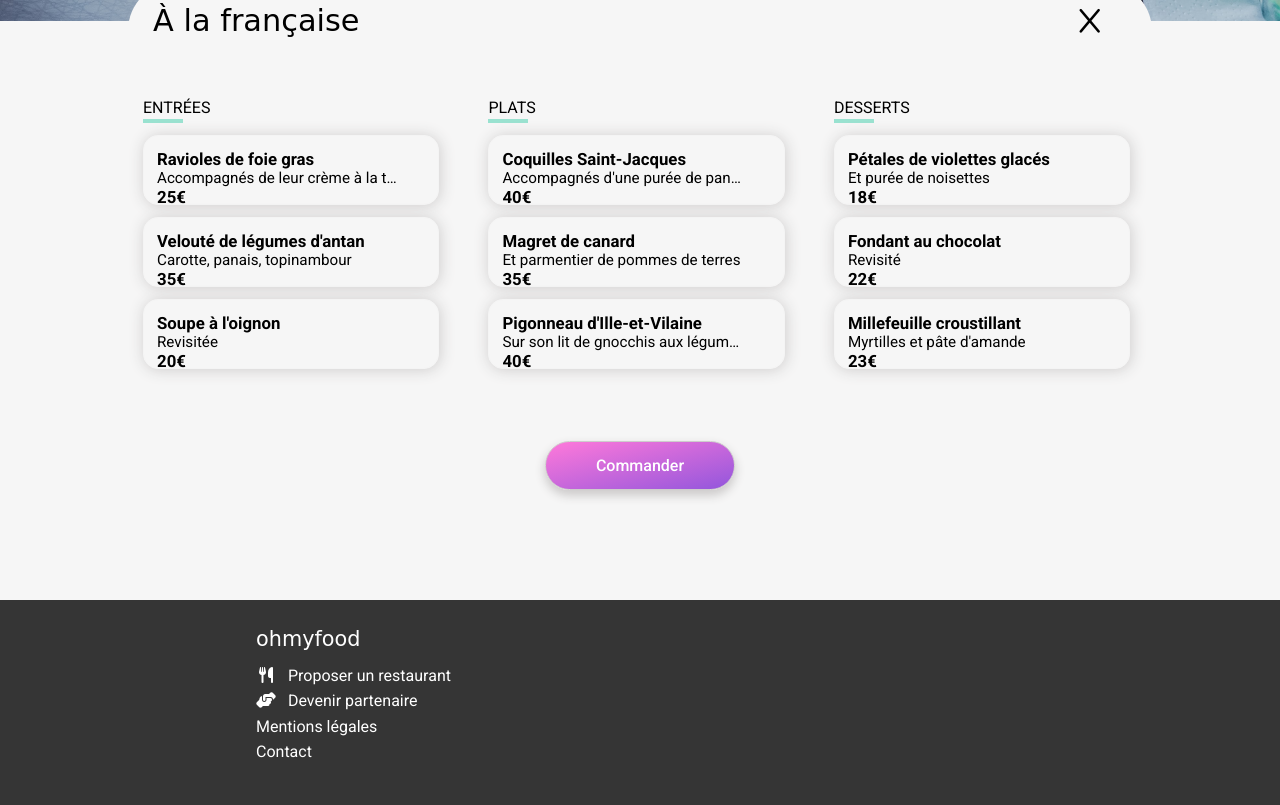
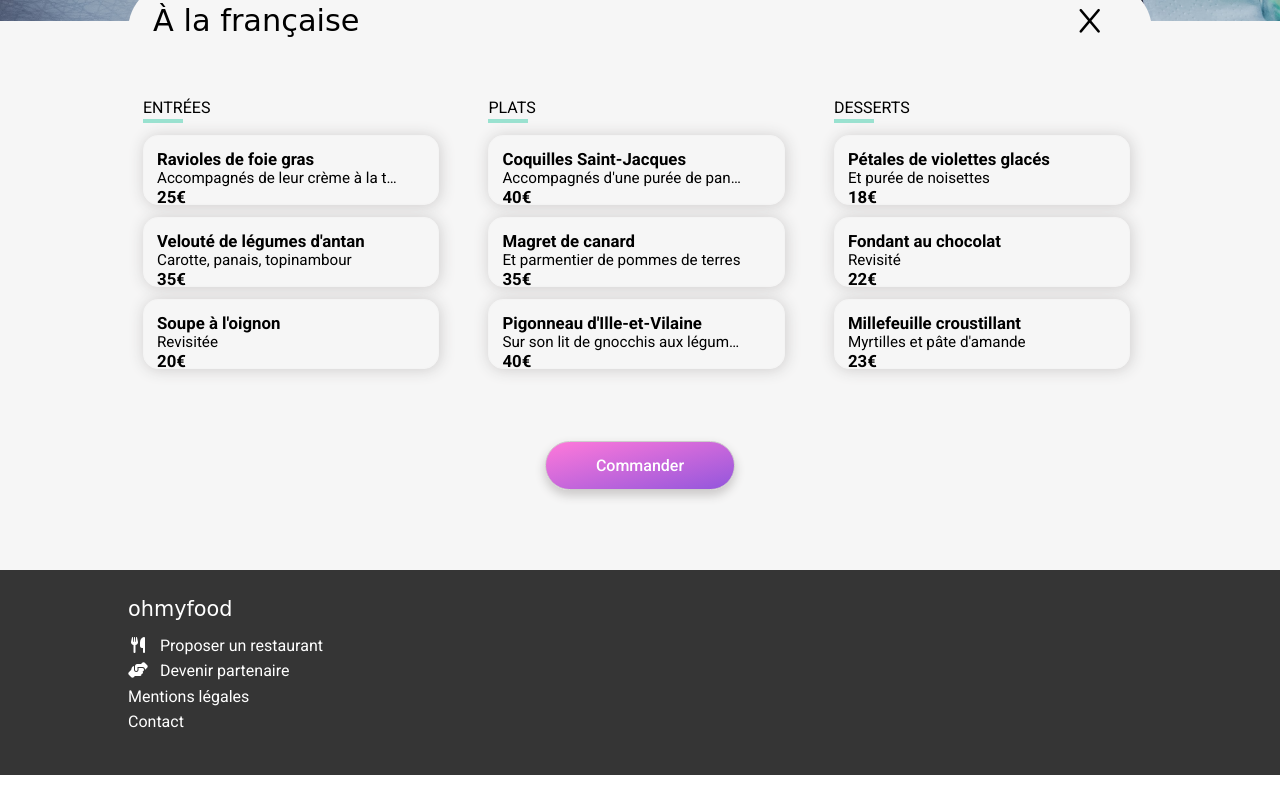
Before and after one commit to melacod/MelanieKlein_3_06052021, a website: page a_la_francaise.html in a window 1280 px wide. Shown: the part 575-1380 px from the top of the page. After the commit the page ends 1350 px from the top, so only its background shows below. Drawn offline with Linux system fonts and the light colour scheme; a web font is replaced by a local one.

Commit message:
ajustements, revue du code

```diff
--- a/sass/layout/_footer.scss
+++ b/sass/layout/_footer.scss
@@ -22,14 +22,15 @@
       text-align: center;
       margin-right: 8px;
     }
+
   }
 
   @include screen-min (tablet) {
-    padding-left: 5%;
+    padding-left: 15%;
   }
 
   @include screen-min (large) {
-    padding-left: 20%;
+    padding-left: 10%;
   }
 
 }
--- a/sass/layout/_header.scss
+++ b/sass/layout/_header.scss
@@ -18,6 +18,11 @@
         content: "";
     }
 
+    @include screen-min (tablet) {
+        margin-top: 15px;
+        margin-bottom: 15px;
+    }
+
     @include screen-min (large) {
         height: 66px;
         padding-top: 24px;
--- a/sass/layout/_main.scss
+++ /dev/null
@@ -1,13 +0,0 @@
-main {
-
-    @include screen-min(tablet) {
-        width: 100%;
-        margin: auto;
-        display: flex;
-        flex-direction: row;
-        justify-content: center;
-        align-items: stretch;
-        margin-top: 30px;
-        padding-bottom: 30px;
-    }
-}
--- a/sass/layout/_presentation.scss
+++ b/sass/layout/_presentation.scss
@@ -1,7 +1,9 @@
 .presentation {
+    width: 100%;
     display: flex;
     flex-direction: row;
     flex-wrap: wrap;
+    justify-content: center;
     align-items: stretch;
     background-color: #F6F6F6;
 
--- a/sass/main.scss
+++ b/sass/main.scss
@@ -17,7 +17,6 @@
 @import "./layout/container";
 @import "./layout/footer";
 @import "./layout/header";
-@import "./layout/main";
 @import "./layout/nav";
 @import "./layout/operation";
 @import "./layout/plats";
```
Also changed, not shown: public/css/style.css, 1 other file.
